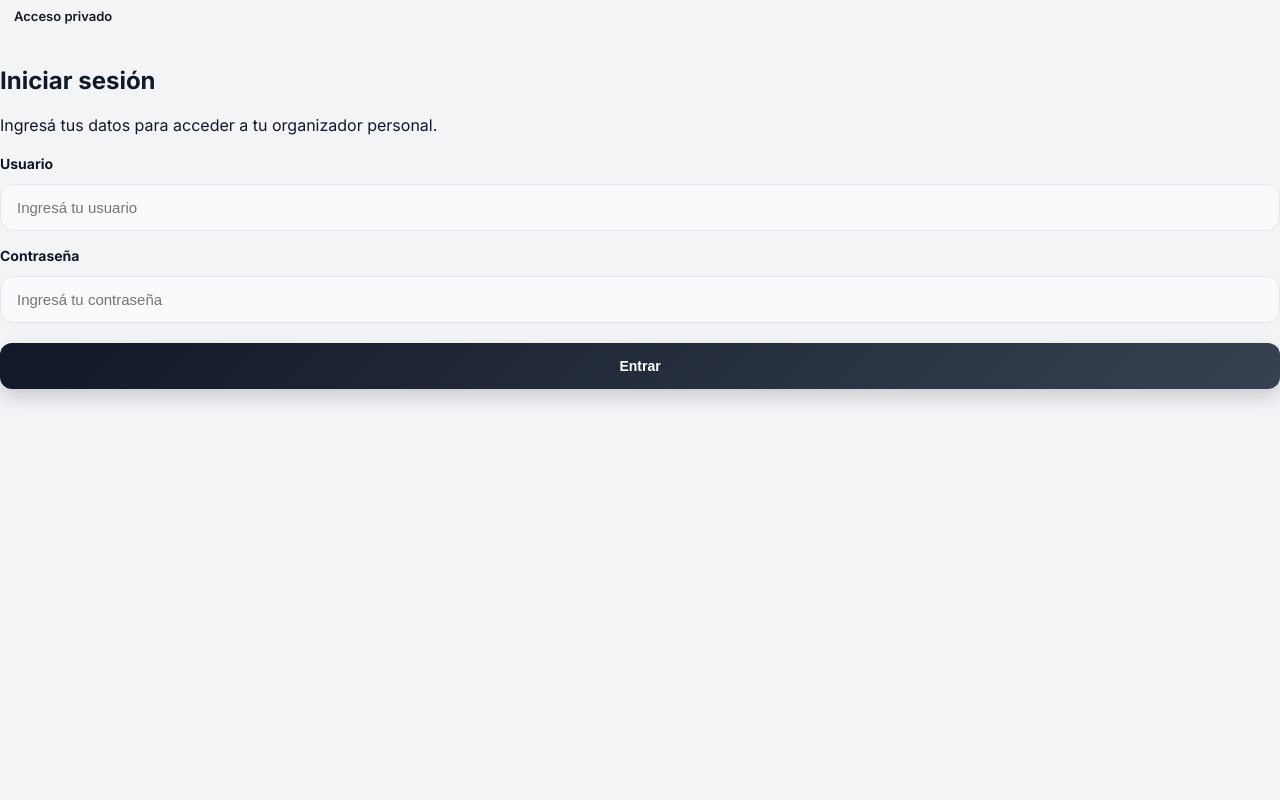
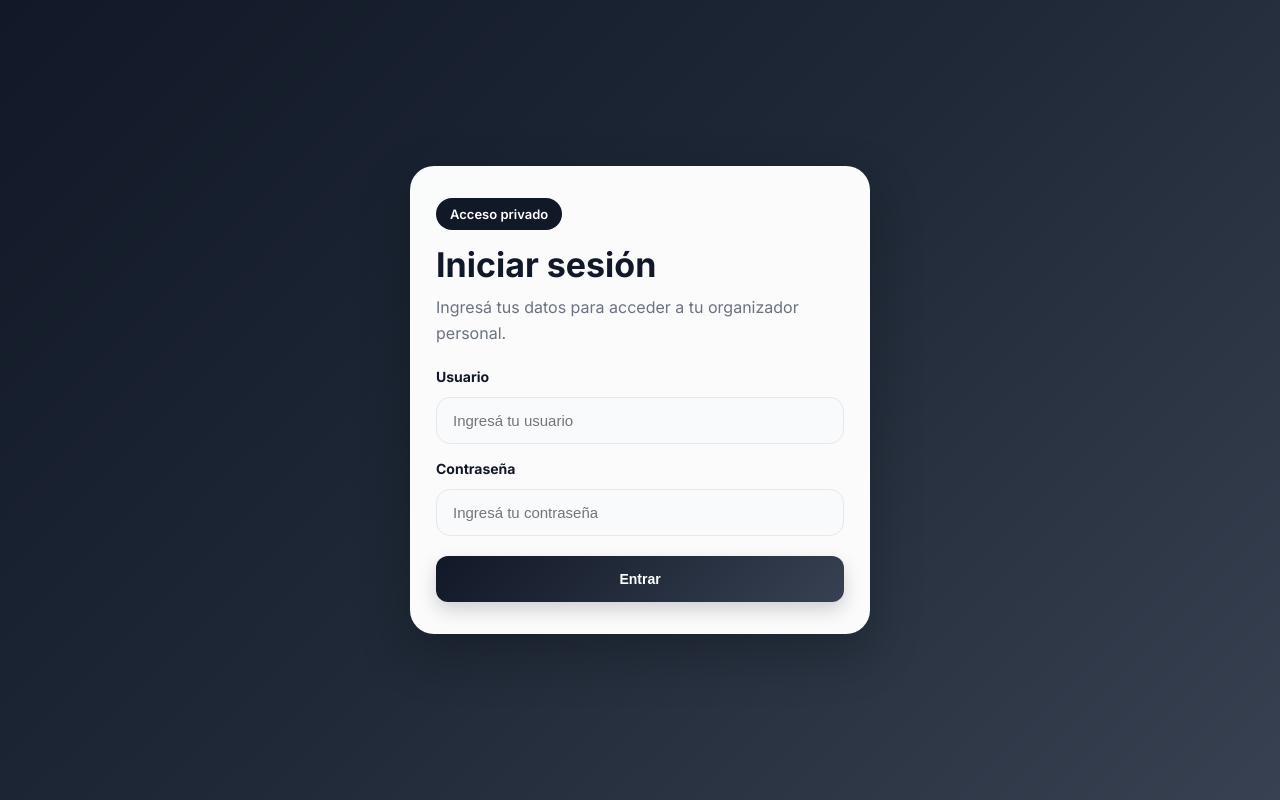
Before and after one commit to marquitos20115/Marcos, a Flask app: page /login in a window 1280 px wide. Run offline with Flask 3, Linux system fonts and the light colour scheme.

Commit message:
Update style.css

```diff
--- a/static/style.css
+++ b/static/style.css
@@ -33,6 +33,13 @@ body {
   margin: 0 auto;
 }
 
+.hero-topbar {
+  display: flex;
+  justify-content: space-between;
+  align-items: flex-start;
+  gap: 20px;
+}
+
 .hero-tag {
   display: inline-block;
   margin-bottom: 14px;
@@ -55,6 +62,19 @@ body {
   color: #d1d5db;
   font-size: 17px;
   line-height: 1.7;
+}
+
+.user-box {
+  display: flex;
+  flex-direction: column;
+  align-items: flex-end;
+  gap: 10px;
+}
+
+.user-name {
+  font-size: 14px;
+  font-weight: 700;
+  color: #e5e7eb;
 }
 
 .main-content {
@@ -329,9 +349,66 @@ body {
   flex: 1;
 }
 
+.login-body {
+  min-height: 100vh;
+  background: linear-gradient(135deg, #111827, #1f2937, #374151);
+  display: flex;
+  align-items: center;
+  justify-content: center;
+  padding: 20px;
+}
+
+.login-wrapper {
+  width: 100%;
+  max-width: 460px;
+}
+
+.login-card {
+  background: rgba(255, 255, 255, 0.98);
+  border-radius: 24px;
+  padding: 32px 26px;
+  box-shadow: 0 20px 50px rgba(0, 0, 0, 0.25);
+}
+
+.login-card h1 {
+  margin: 0 0 10px;
+  font-size: 34px;
+  color: #111827;
+}
+
+.login-text {
+  margin: 0 0 18px;
+  color: var(--muted);
+  line-height: 1.6;
+}
+
+.login-tag {
+  background: #111827;
+  color: white;
+}
+
+.login-error {
+  margin-bottom: 14px;
+  padding: 12px 14px;
+  border-radius: 12px;
+  background: #fee2e2;
+  color: #b91c1c;
+  font-size: 14px;
+  font-weight: 600;
+}
+
 @media (max-width: 900px) {
   .main-content {
     grid-template-columns: 1fr;
+  }
+
+  .hero-topbar {
+    flex-direction: column;
+    align-items: flex-start;
+  }
+
+  .user-box {
+    align-items: flex-start;
   }
 }
 
@@ -355,7 +432,8 @@ body {
     gap: 16px;
   }
 
-  .card {
+  .card,
+  .login-card {
     padding: 18px;
     border-radius: 18px;
   }
@@ -386,4 +464,8 @@ body {
   .edit-actions .btn {
     width: 100%;
   }
+
+  .login-card h1 {
+    font-size: 28px;
+  }
 }
```
